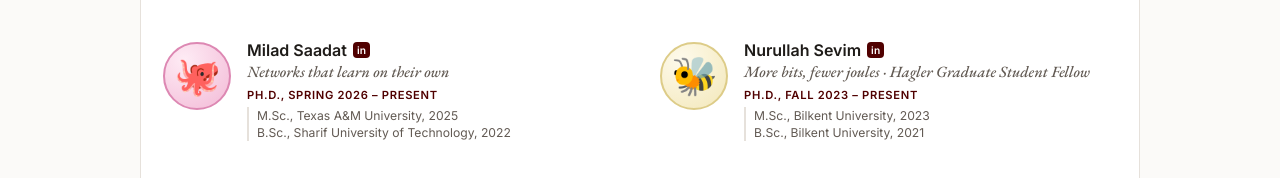
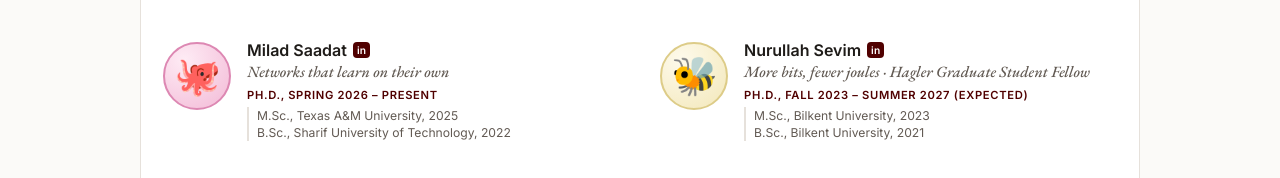
Before and after one commit to sabit-ekin/sabit-ekin.github.io, a plain HTML site: page team.html in a window 1280 px wide. Shown: the part 821-999 px from the top of the page. Drawn offline with nearby package versions, Linux system fonts and the light colour scheme.

Commit message:
CV: Nurullah Sevim's term ends Summer 2027 (expected)
CV PDF rebuilt; Team page shows the same term.

Co-Authored-By: Claude Fable 5.2 <noreply@anthropic.com>

```diff
--- a/team.html
+++ b/team.html
@@ -68,7 +68,7 @@
             <li tabindex="0" data-why="Dolphin: sends out pulses and reads the echoes, nature’s radar under water. Research: radar."><span class="av" style="--h:195" aria-hidden="true">🐬</span><span class="who">Sumin Kim <a class="li-link" href="https://www.linkedin.com/in/sumin-kim-0a0944221/" target="_blank" rel="noopener" aria-label="LinkedIn profile of Sumin Kim">in</a> <small>Seeing with echoes · co-chair</small><span class="edu now">Ph.D., Fall 2025 – present</span><span class="edu">M.Sc., University of Seoul, 2020</span><span class="edu">B.Sc., University of Seoul, 2018</span><span class="sr-only"> (avatar: Dolphin: sends out pulses and reads the echoes, nature’s radar under water. Research: radar.)</span></span></li>
             <li tabindex="0" data-why="Cat: a built-in reflector behind the eye redirects light right where it is needed. Research: smart reflecting surfaces."><span class="av" style="--h:35" aria-hidden="true">🐱</span><span class="who">Hieu Le <a class="li-link" href="https://www.linkedin.com/in/hieu-le-54648b192/" target="_blank" rel="noopener" aria-label="LinkedIn profile of Hieu Le">in</a> <small>Teaching walls to steer signals · joining Uber in January 2027</small><span class="edu now">Ph.D., Spring 2023 – Spring 2027 (expected)</span><span class="edu">M.Sc., New Mexico Tech, 2021</span><span class="edu">B.Sc., Vietnam National University, 2018</span><span class="sr-only"> (avatar: Cat: a built-in reflector behind the eye redirects light right where it is needed. Research: smart reflecting surfaces.)</span></span></li>
             <li tabindex="0" data-why="Octopus: the smartest invertebrate, with a brain in every arm. Research: AI-enabled wireless."><span class="av" style="--h:330" aria-hidden="true">🐙</span><span class="who">Milad Saadat <a class="li-link" href="https://www.linkedin.com/in/miladsaadat2/" target="_blank" rel="noopener" aria-label="LinkedIn profile of Milad Saadat">in</a> <small>Networks that learn on their own</small><span class="edu now">Ph.D., Spring 2026 – present</span><span class="edu">M.Sc., Texas A&amp;M University, 2025</span><span class="edu">B.Sc., Sharif University of Technology, 2022</span><span class="sr-only"> (avatar: Octopus: the smartest invertebrate, with a brain in every arm. Research: AI-enabled wireless.)</span></span></li>
-            <li tabindex="0" data-why="Bee: energy-efficient multi-hop routing, one flower at a time. Research: energy-efficient networking."><span class="av" style="--h:48" aria-hidden="true">🐝</span><span class="who">Nurullah Sevim <a class="li-link" href="https://www.linkedin.com/in/nurullah-sevim-641750150/" target="_blank" rel="noopener" aria-label="LinkedIn profile of Nurullah Sevim">in</a> <small>More bits, fewer joules · Hagler Graduate Student Fellow</small><span class="edu now">Ph.D., Fall 2023 – present</span><span class="edu">M.Sc., Bilkent University, 2023</span><span class="edu">B.Sc., Bilkent University, 2021</span><span class="sr-only"> (avatar: Bee: energy-efficient multi-hop routing, one flower at a time. Research: energy-efficient networking.)</span></span></li>
+            <li tabindex="0" data-why="Bee: energy-efficient multi-hop routing, one flower at a time. Research: energy-efficient networking."><span class="av" style="--h:48" aria-hidden="true">🐝</span><span class="who">Nurullah Sevim <a class="li-link" href="https://www.linkedin.com/in/nurullah-sevim-641750150/" target="_blank" rel="noopener" aria-label="LinkedIn profile of Nurullah Sevim">in</a> <small>More bits, fewer joules · Hagler Graduate Student Fellow</small><span class="edu now">Ph.D., Fall 2023 – Summer 2027 (expected)</span><span class="edu">M.Sc., Bilkent University, 2023</span><span class="edu">B.Sc., Bilkent University, 2021</span><span class="sr-only"> (avatar: Bee: energy-efficient multi-hop routing, one flower at a time. Research: energy-efficient networking.)</span></span></li>
             <li tabindex="0" data-why="Ant: born with a pair of finely tuned antennae. Research: antenna design."><span class="av" style="--h:0" aria-hidden="true">🐜</span><span class="who">Amir Tag <a class="li-link" href="https://www.linkedin.com/in/amir-tag-882b361ba/" target="_blank" rel="noopener" aria-label="LinkedIn profile of Amir Tag">in</a> <small>Sculpting metal into ears for the airwaves</small><span class="edu now">Ph.D., Fall 2023 – present</span><span class="edu">M.Sc., Sorbonne Université, 2023</span><span class="edu">B.Sc., Sorbonne Université, 2021</span><span class="sr-only"> (avatar: Ant: born with a pair of finely tuned antennae. Research: antenna design.)</span></span></li>
             <li tabindex="0" data-why="Whale: toothed whales map their surroundings with echolocation clicks, radar of the deep. Research: radar."><span class="av" style="--h:210" aria-hidden="true">🐋</span><span class="who">Daniel Yu <a class="li-link" href="https://www.linkedin.com/in/danielyu233/" target="_blank" rel="noopener" aria-label="LinkedIn profile of Daniel Yu">in</a> <small>Mapping the world in reflections · co-chair</small><span class="edu now">Ph.D., Fall 2026 – present</span><span class="edu">M.Sc., Texas A&amp;M University, 2026</span><span class="edu">B.Sc., Texas A&amp;M University, 2024</span><span class="sr-only"> (avatar: Whale: toothed whales map their surroundings with echolocation clicks, radar of the deep. Research: radar.)</span></span></li>
           </ul>
```
Also changed, not shown: 1 other file.
